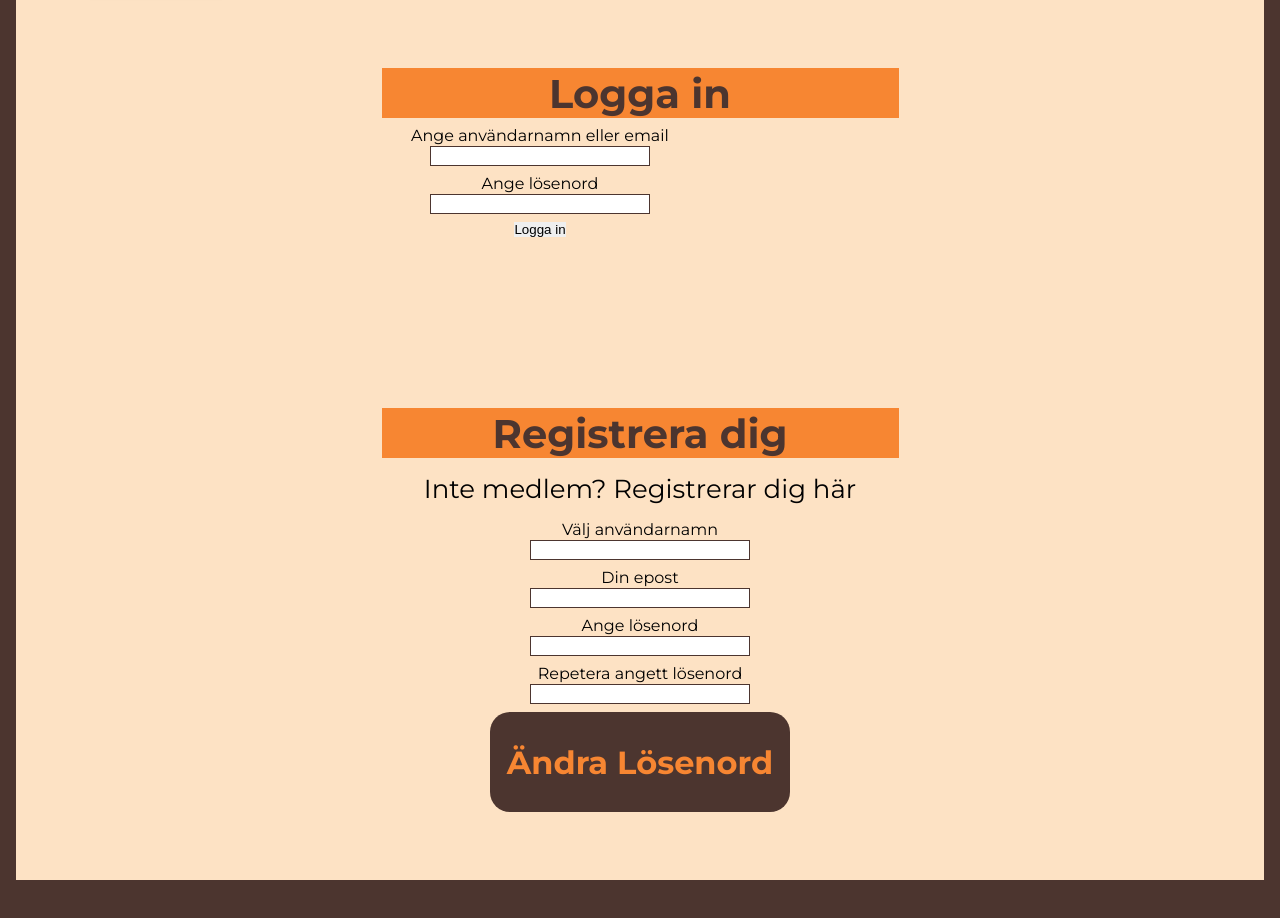
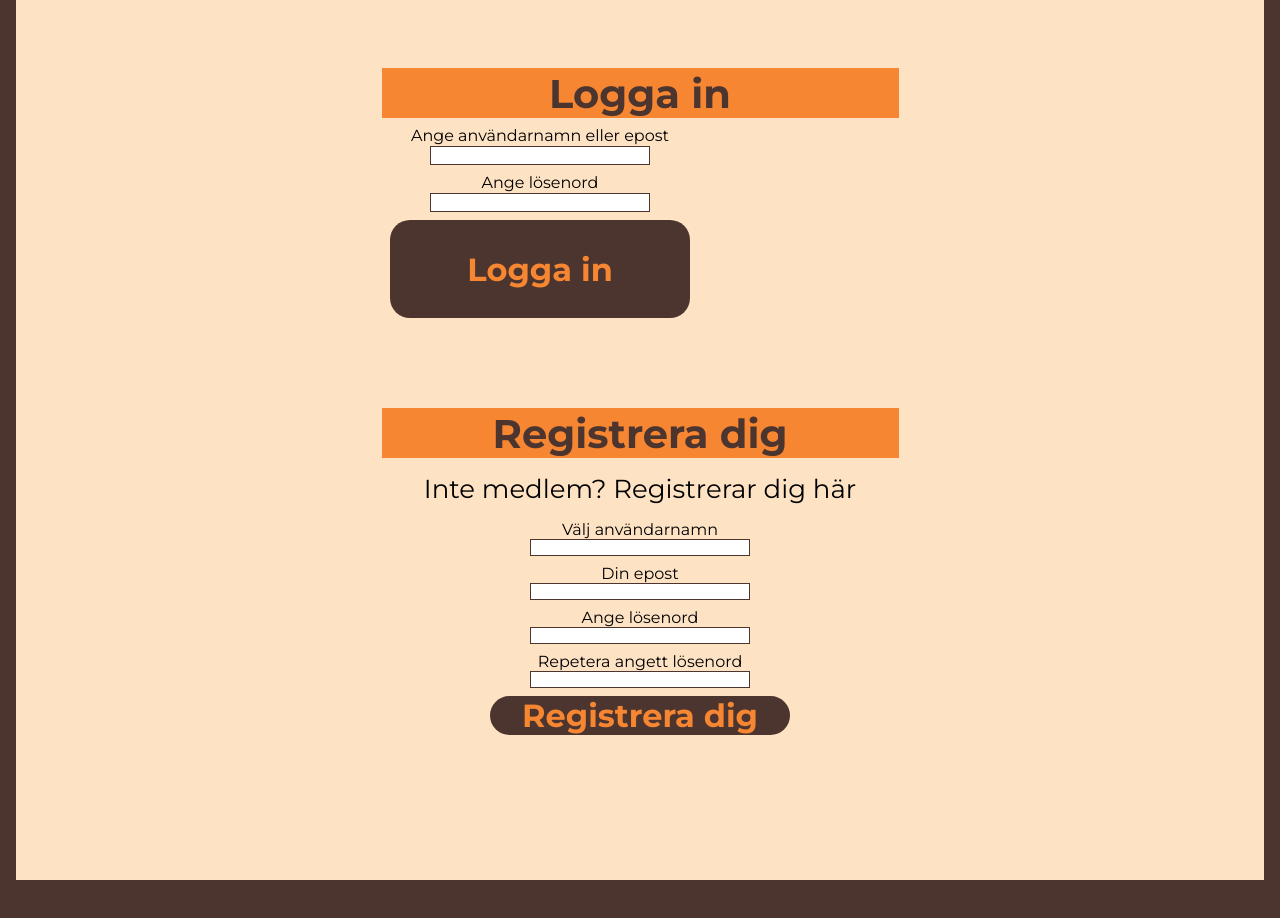
Before and after one commit to SamuelMeijer/examination-project-extended, a React (Create React App) app in the folder frontend/: page /profile in a window 1280 px wide. Shown: the part 360-1278 px from the top of the page. Built offline with nearby package versions, Linux system fonts and the light colour scheme.

Commit message:
Adding functionality to register a user

```diff
--- a/frontend/src/pages/Profile/Profile.tsx
+++ b/frontend/src/pages/Profile/Profile.tsx
@@ -14,6 +14,7 @@ interface authenticatedInterface {
   };
 }
 
+// ***** LOGINFORM *****
 interface loginFormInterface {
   identifier: string;
   password: string;
@@ -37,6 +38,38 @@ function loginFormReducer(
   }
 }
 
+// ***** REGISTERFORM *****
+interface registerFormInterface {
+  userName: string;
+  userEmail: string;
+  userPassword: string;
+  userPasswordRepeat: string;
+}
+
+type REGISTERFORM_ACTIONTYPE =
+  | { type: "updateUserName"; payload: string }
+  | { type: "updateUserEmail"; payload: string }
+  | { type: "updateUserPassword"; payload: string }
+  | { type: "updateUserPasswordRepeat"; payload: string };
+
+  function registerFormReducer(
+    state: registerFormInterface,
+    action: REGISTERFORM_ACTIONTYPE
+  ) {
+    switch (action.type) {
+      case 'updateUserName':
+        return { userName: action.payload, userEmail: state.userEmail, userPassword: state.userPassword, userPasswordRepeat: state.userPasswordRepeat}
+      case 'updateUserEmail':
+        return { userName: state.userName, userEmail: action.payload, userPassword: state.userPassword, userPasswordRepeat: state.userPasswordRepeat}
+      case 'updateUserPassword':
+        return { userName: state.userName, userEmail: state.userEmail, userPassword: action.payload, userPasswordRepeat: state.userPasswordRepeat}
+      case 'updateUserPasswordRepeat':
+        return { userName: state.userName, userEmail: state.userEmail, userPassword: state.userPassword, userPasswordRepeat: action.payload}
+      default:
+        throw new Error();
+    }
+  }
+
 // TODO: Add logic for user being logged in or not
 export default function Profile() {
   const [authenticated, setAuthenticated] =
@@ -46,10 +79,21 @@ export default function Profile() {
     identifier: "",
     password: "",
   };
-  const [loginFormState, loginFormStateDispatch] = useReducer(
+  const [loginFormState, loginFormStateDispatch] = useReducer (
     loginFormReducer,
     initialLoginFormState
   );
+
+  const initialRegisterFormState: registerFormInterface = {
+    userName: "",
+    userEmail: "",
+    userPassword: "",
+    userPasswordRepeat: "",
+  };
+  const [registerFormState, registerFormStateDispatch] = useReducer(
+    registerFormReducer,
+    initialRegisterFormState
+  )
 
   const handleLoginFormChange = (
     event: React.ChangeEvent<HTMLInputElement>
@@ -71,7 +115,7 @@ export default function Profile() {
     }
   };
 
-  const handleLoginOnClick = (event: React.MouseEvent<HTMLButtonElement>) => {
+  const handleLoginOnSubmit = (event: React.FormEvent) => {
     event.preventDefault();
 
     fetch("http://localhost:1337/api/auth/local", {
@@ -80,6 +124,7 @@ export default function Profile() {
       body: JSON.stringify(loginFormState),
     })
       .then((res) => {
+        // TODO: Handle bad requests (400 = Wrong identifier/password)
         if (!res.ok) {
           throw Error(res.statusText);
         } else {
@@ -87,11 +132,73 @@ export default function Profile() {
         }
       })
       .then((data) => {
-        console.log(data);
-        // TODO: Handle bad requests
         setAuthenticated(data);
       })
       .catch((err) => console.error(err));
+  };
+
+  const handleRegisterFormChange = (
+    event: React.ChangeEvent<HTMLInputElement>
+  ) => {
+    event.preventDefault();
+
+    if (event.target.name === "userName") {
+      registerFormStateDispatch({
+        type: "updateUserName",
+        payload: event.target.value,
+      });
+    }
+    if (event.target.name === "userEmail") {
+      registerFormStateDispatch({
+        type: "updateUserEmail",
+        payload: event.target.value,
+      });
+    }
+    if (event.target.name === "userPassword") {
+      registerFormStateDispatch({
+        type: "updateUserPassword",
+        payload: event.target.value,
+      });
+    }
+    if (event.target.name === "userPasswordRepeat") {
+      registerFormStateDispatch({
+        type: "updateUserPasswordRepeat",
+        payload: event.target.value,
+      });
+    }
+  }
+
+  const handleRegisterOnSubmit = (event: React.FormEvent) => {
+    event.preventDefault();
+
+    // TODO: Add guard against whitespace and characters not allowed.
+    // Guarding so that the provided passwords match
+    if (registerFormState.userPassword === registerFormState.userPasswordRepeat) {
+    const reqBody = {username: registerFormState.userName, email: registerFormState.userEmail, password: registerFormState.userPassword}
+
+    // Register the user with provided information.
+    fetch("http://localhost:1337/api/auth/local/register", {
+      method: "POST",
+      headers: { "Content-Type": "application/json" },
+      body: JSON.stringify(reqBody),
+    })
+      .then((res) => {
+        console.log(res)
+        // TODO: Handle bad requests (Username/email exists, wrong format etc.)
+        if (!res.ok) {
+          throw Error(res.statusText);
+        } else {
+          return res.json();
+        }
+      })
+      .then((data) => {
+        setAuthenticated(data);
+      })
+      .catch((err) => console.error(err));
+    } else {
+      // TODO: Add ass message to user
+      console.log('Password doesnt match')
+    }
   };
 
   return (
@@ -168,25 +275,25 @@ export default function Profile() {
 
             <div className={Styles.userInformationContent}>
               <div className={Styles.userInformationText}>
-                <form>
-                  <label>Ange användarnamn eller email</label>
+                <form className={Styles.changePasswordForm} onSubmit={handleLoginOnSubmit}>
+                  <label>Ange användarnamn eller epost</label>
                   <input
+                    required
                     name="identifier"
                     type="text"
                     onChange={handleLoginFormChange}
                   />
                   <label>Ange lösenord</label>
                   <input
+                    required
                     name="password"
                     type="password"
                     onChange={handleLoginFormChange}
                   />
-                  <button type="submit" onClick={handleLoginOnClick}>
+                  <button type="submit">
                     Logga in
                   </button>
                 </form>
-
-                {/* <StyledButton textInput="Logga in" colorInput="#F78632" /> */}
               </div>
             </div>
           </div>
@@ -198,17 +305,19 @@ export default function Profile() {
             <div className={Styles.changePasswordContainer}>
               <h3>Inte medlem? Registrerar dig här</h3>
               {/* TODO: ADD REQUIRED DATA */}
-              <form className={Styles.changePasswordForm}>
+              <form className={Styles.changePasswordForm} onSubmit={handleRegisterOnSubmit}>
                 <label>Välj användarnamn</label>
-                <input type="text" />
+                <input required name="userName" type="text" min="3" max="12" onChange={handleRegisterFormChange} />
                 <label>Din epost</label>
-                <input type="text" />
+                <input required name="userEmail" type="text" onChange={handleRegisterFormChange} />
                 <label>Ange lösenord</label>
-                <input type="text" />
+                <input required name="userPassword" type="password" onChange={handleRegisterFormChange} />
                 <label>Repetera angett lösenord</label>
-                <input type="text" />
+                <input required name="userPasswordRepeat" type="password" onChange={handleRegisterFormChange} />
+                <button type="submit">
+                  Registrera dig
+                </button>
               </form>
-              <StyledButton textInput="Ändra Lösenord" colorInput="#F78632" />
             </div>
           </div>
         </div>
--- a/frontend/src/pages/Profile/profile.module.css
+++ b/frontend/src/pages/Profile/profile.module.css
@@ -23,6 +23,29 @@
     font-size: 1rem;
     padding: 0.5rem 0;
     color: #4C352F;
+}
+
+/* Same styling as Styledbutton-component */
+.profileContentContainer button {
+    width: 300px;
+    height: 100px;
+
+    border-radius: 20px;
+
+    background-color: #4C352F;
+    color: #F78632;
+
+    font-family: 'Montserrat', sans-serif;
+    font-size: 2rem;
+    font-weight: 700;
+
+    display: flex;
+    align-items: center;
+    justify-content: center;
+
+    align-self: center;
+
+    cursor: pointer;
 }
 
 .colorDivider {
```
Also changed, not shown: 1 other file (tests, documents, lock files or other folders).
